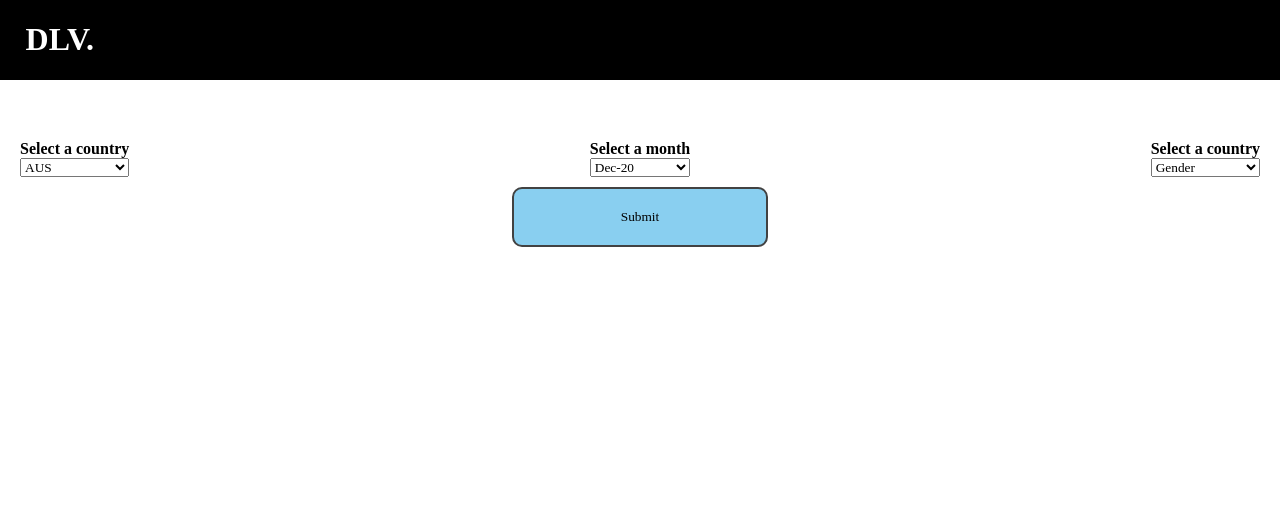
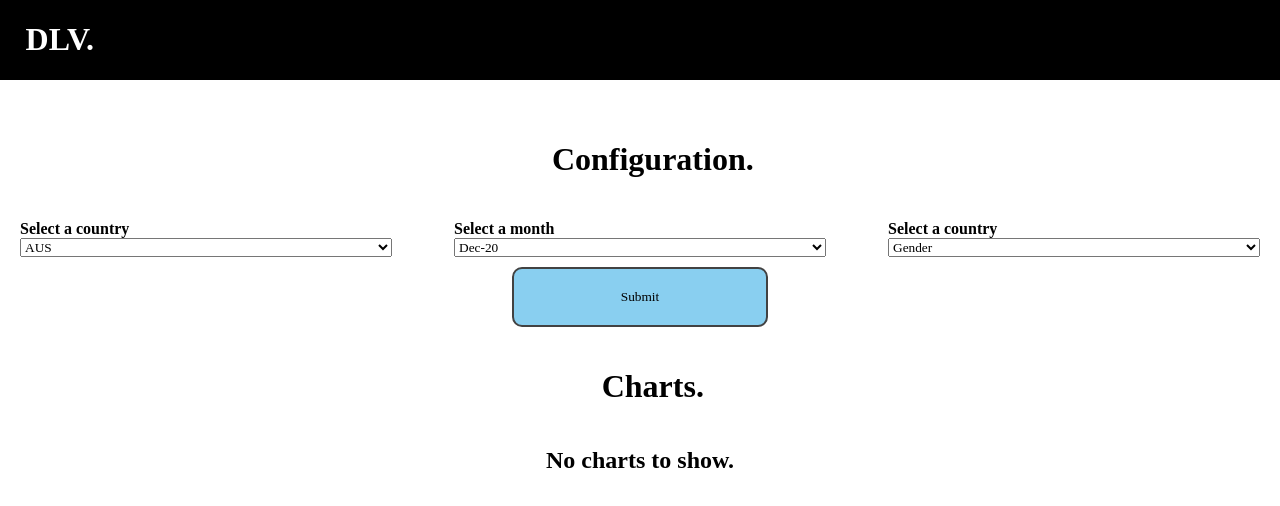
Before and after one commit to slowghost06/dlv-visualizer, a React (Create React App) app in the folder src/: page / in a window 1280 px wide. Shown: the top 506 px of the page. Built offline with nearby package versions, Linux system fonts and the light colour scheme; the HTML template or start-up script is replaced by a standard one.

Commit message:
Update 3 files

```diff
--- a/src/components/Pie.js
+++ b/src/components/Pie.js
@@ -7,13 +7,18 @@ ChartJS.register(ArcElement, Tooltip, Legend);
 export default class PieC extends React.Component {
     constructor(props) {
       super(props);
-      this.state = {dataPie: this.props.dataPie};
+      this.state =  {
+                      dataPie: this.props.dataPie,
+                      showPie: (this.props.dataPie.datasets[0].data.reduce((partialSum, a) => partialSum + a, 0)===0)?false:true
+                    };
     }
 
     render() {
       return (
                 <div className="pie">
-                  <Pie data={this.state.dataPie} />
+                  {
+                    this.state.showPie && (<Pie data={this.state.dataPie} />)
+                  }
                 </div>
               );
     }
--- a/src/main/App.js
+++ b/src/main/App.js
@@ -25,8 +25,6 @@ export default class AppC extends React.Component {
     handleClick = (e) => {
         // To prevent default reload function
         e.preventDefault();
-
-        console.log("handleClick");
 
         //Input options
         let metric = document.getElementById("metric").value;
@@ -67,9 +65,16 @@ export default class AppC extends React.Component {
                 <div className="App">
                     <NavC />
                     <div className="content">
+                        <h1>Configuration.</h1>
                         <InpC handleClick={this.handleClick} months={this.state.months} countries={this.state.countries} metrics={this.state.metrics} />
+                        <h1>Charts.</h1>
                         {
-                            this.state.showChart && (<ChaC key={this.state.dataPie} dataLine={this.state.dataLine} dataPie={this.state.dataPie} lineOptions={this.state.lineOptions}/>)
+                            (this.state.showChart && (<ChaC key={this.state.dataPie} dataLine={this.state.dataLine} dataPie={this.state.dataPie} lineOptions={this.state.lineOptions}/>))
+                            ||(!this.state.showChart && (
+                                                            <div>
+                                                                <h2>No charts to show.</h2>
+                                                            </div>)
+                                                        )
                         }
                     </div>
                 </div>
--- a/src/styles/stylesheet.scss
+++ b/src/styles/stylesheet.scss
@@ -11,14 +11,11 @@ $xbold : 800;
 
 
 body{
-    font-family: Montserrat;
+    font-family: $font-family;
     margin: 0;
 }
 
 #root{
-
-}
-
     .App{
         .navbar{
             height: fit-content;
@@ -33,7 +30,11 @@ body{
         .content{
             position: relative;
             top: 120px;
+            display: flex;
+            flex-direction: column;
+            align-items: center;
             .configForm{
+                width: 100%;
                 .form{
                     display: flex;
                     flex-direction: column;
@@ -48,6 +49,7 @@ body{
                         .option{
                             display: flex;
                             flex-direction: column;
+                            width: 30%;
                             .label{
                                 font-weight: 600;
                             }
@@ -62,13 +64,18 @@ body{
                 }
             }
             .chartBox{
-            //display: flex;
+                /*
+                display: flex;
                 justify-content: space-between;
-            width: 100vw;
+                width: 100%;
+                height: 100vh;
+                */
+                width: 90vw;
             }
         }
         h1{
             margin-left: 2vw;
+        }
     }
 }
 
```
Lines whose indentation alone changed are shown as unchanged.
